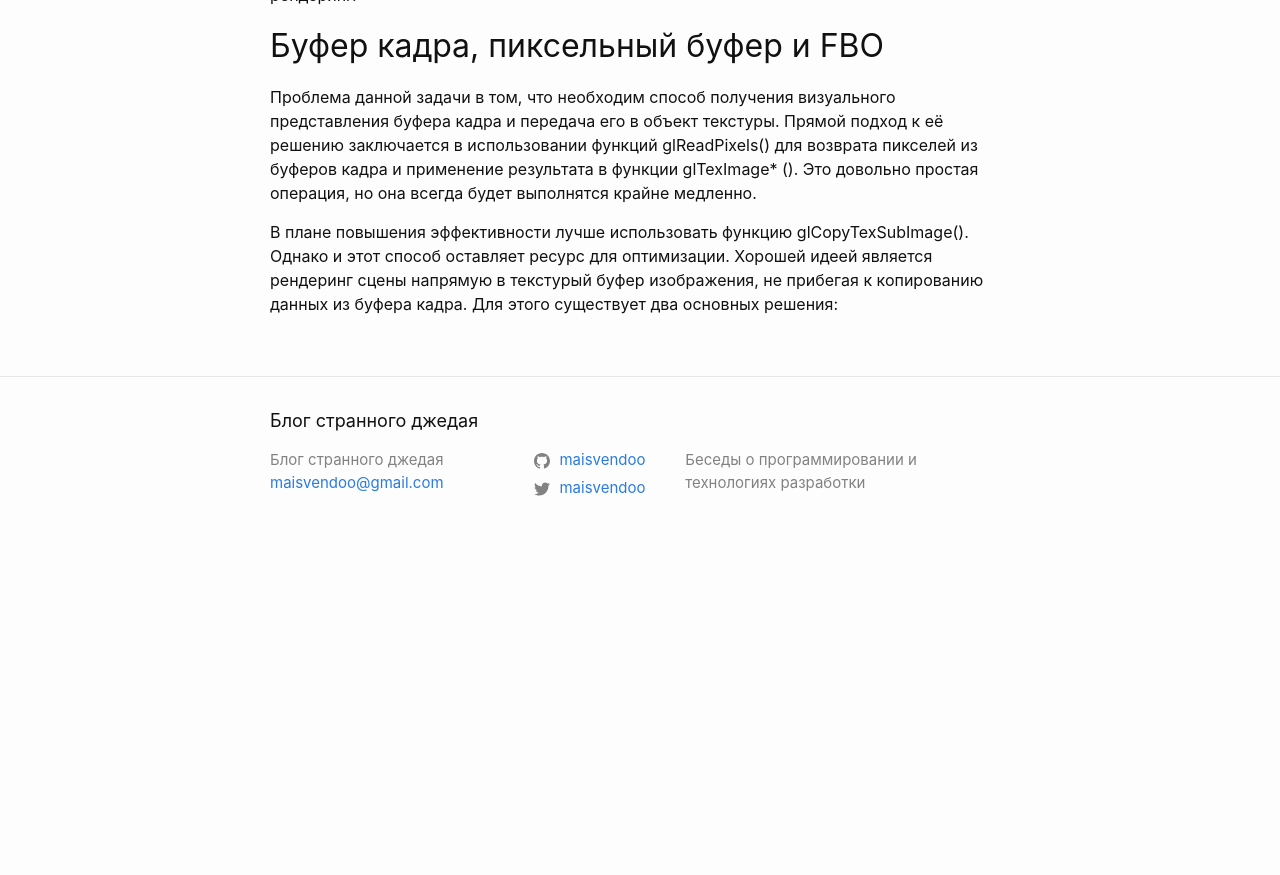
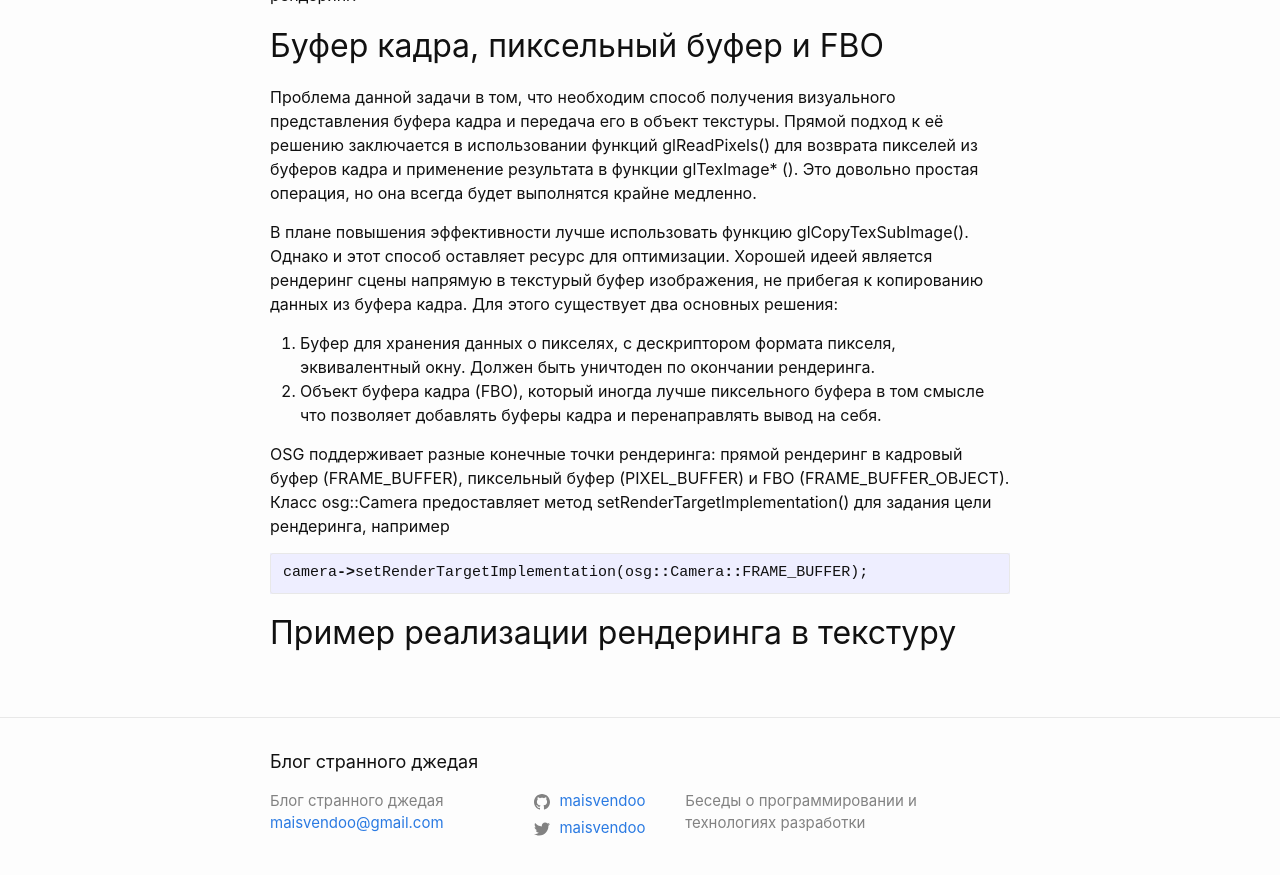
Before and after one commit to maisvendoo/maisvendoo.github.io, a Jekyll site: the page built from _posts/2018-11-07-render-to-texture.markdown, in a window 1280 px wide and 900 px high, scrolled down 1004 px. Shown: the top 875 px of the window. Built offline with Jekyll 4.4.1, drawn with Linux system fonts in a browser that asks for light colours; before the commit the page ends 1563 px from its top, so only the background shows below that.

Commit message:
Rendering to texture

````diff
--- a/_posts/2018-11-07-render-to-texture.markdown
+++ b/_posts/2018-11-07-render-to-texture.markdown
@@ -30,3 +30,14 @@ camera->attach( osg::Camera::COLOR_BUFFER, texture.get() );
 Проблема данной задачи в том, что необходим способ получения визуального представления буфера кадра и передача его в объект текстуры. Прямой подход к её решению заключается в использовании функций glReadPixels() для возврата пикселей из буферов кадра и применение результата в функции glTexImage* (). Это довольно простая операция, но она всегда будет выполнятся крайне медленно.
 
 В плане повышения эффективности лучше использовать функцию glCopyTexSubImage(). Однако и этот способ оставляет ресурс для оптимизации. Хорошей идеей является рендеринг сцены напрямую в текстурый буфер изображения, не прибегая к копированию данных из буфера кадра. Для этого существует два основных решения:
+
+1. Буфер для хранения данных о пикселях, с дескриптором формата пикселя, эквивалентный окну. Должен быть уничтоден по окончании рендеринга.
+2. Объект буфера кадра (FBO), который иногда лучше пиксельного буфера в том смысле что позволяет добавлять буферы кадра и перенаправлять вывод на себя.
+
+OSG поддерживает разные конечные точки рендеринга: прямой рендеринг в кадровый буфер (FRAME_BUFFER), пиксельный буфер (PIXEL_BUFFER) и FBO (FRAME_BUFFER_OBJECT). Класс osg::Camera предоставляет метод setRenderTargetImplementation() для задания цели рендеринга, например
+
+```cpp
+camera->setRenderTargetImplementation(osg::Camera::FRAME_BUFFER);
+```
+
+## Пример реализации рендеринга в текстуру
````
